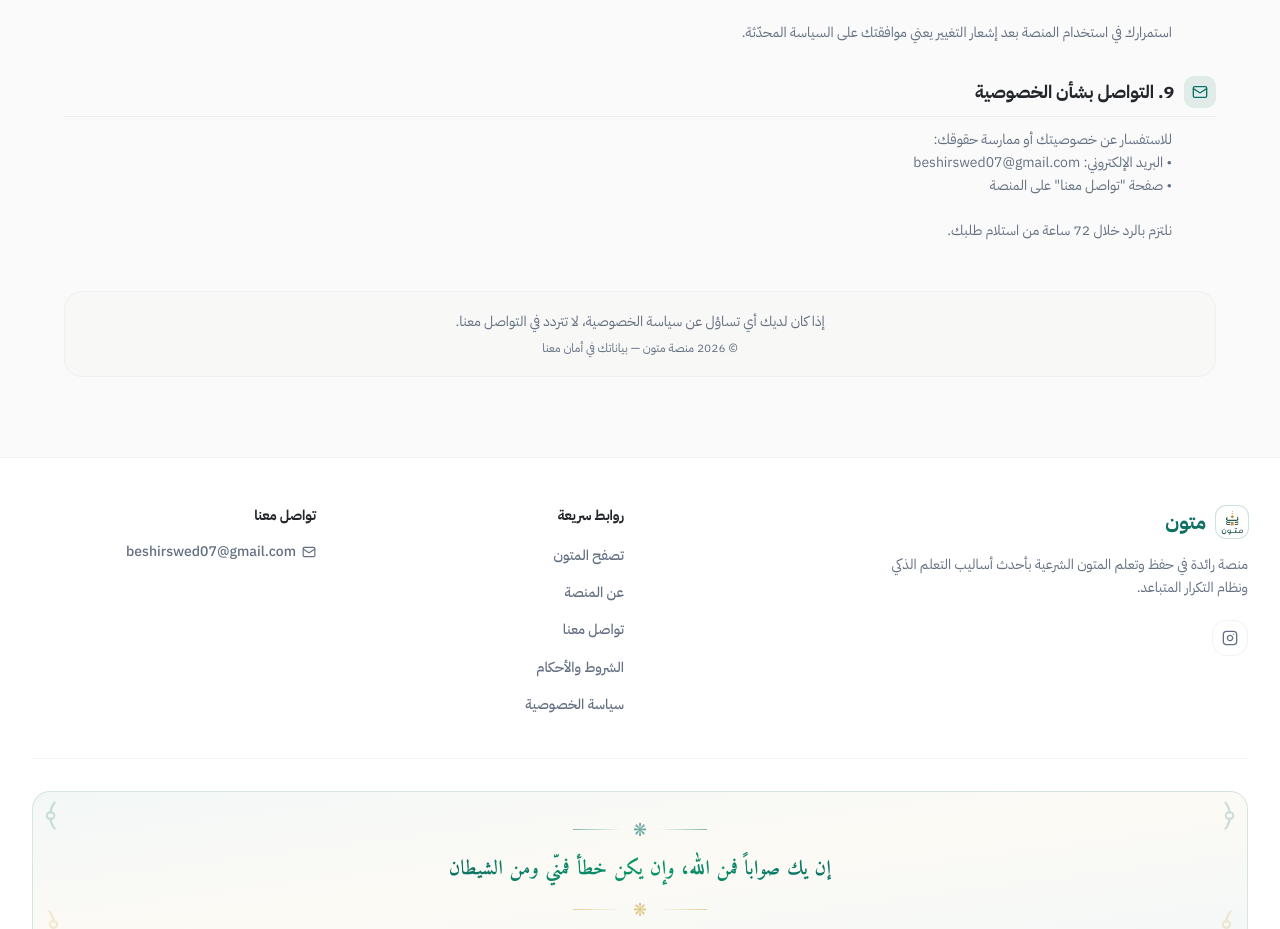
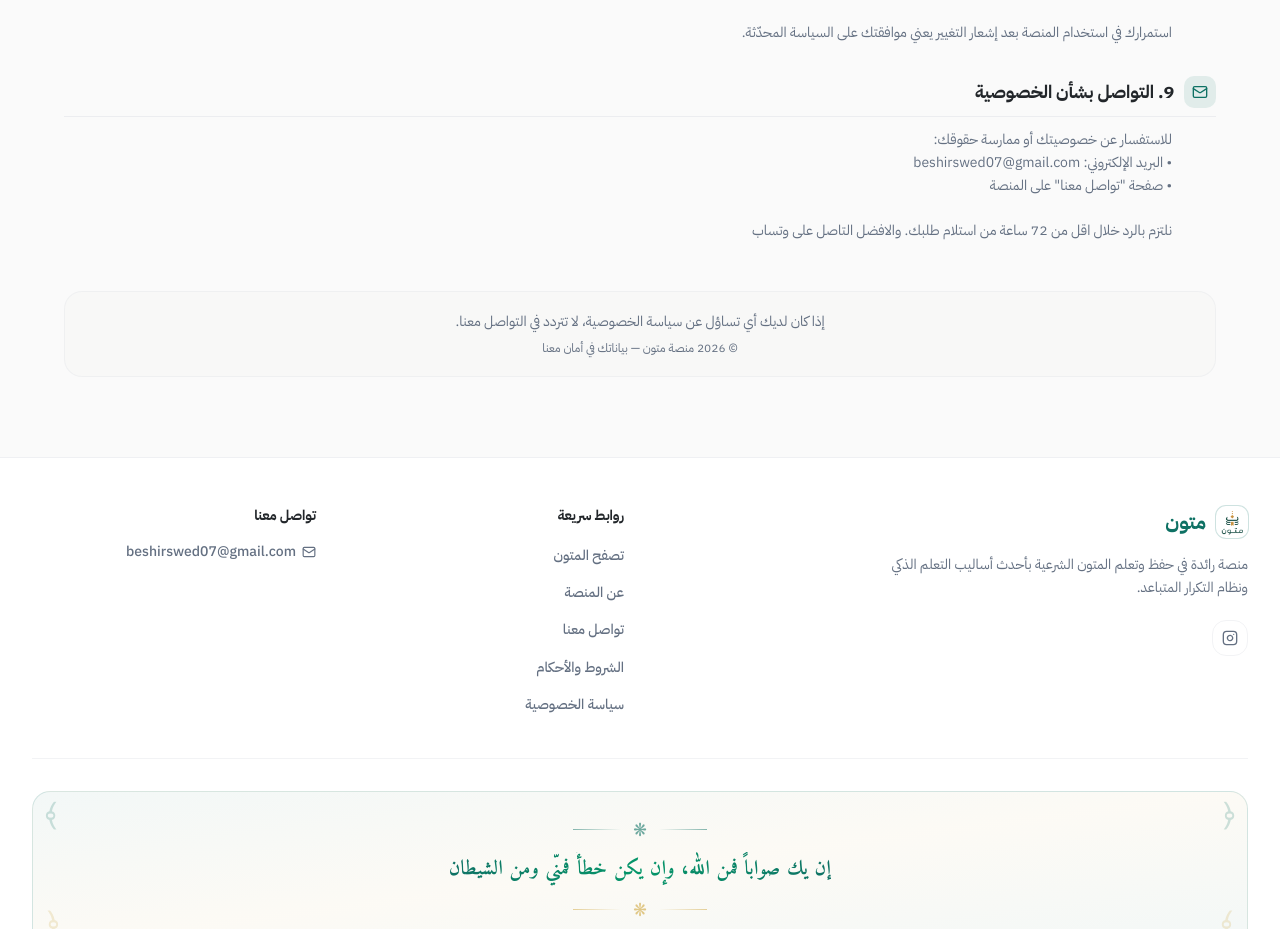
Before and after one commit to beshirswed1/motoon, a Next.js app: page /privacy in a window 1280 px wide. Shown: the part 2724-3653 px from the top of the page. Built offline with nearby package versions, Linux system fonts and the light colour scheme; no server answers; the database is empty.

Commit message:
feat: implement comprehensive book management, user navigation, PWA context, and content-rich

```diff
--- /dev/null
+++ b/google054ee476501d6baa (3).html
@@ -0,0 +1 @@
+google-site-verification: google054ee476501d6baa.html
--- a/src/app/privacy/page.tsx
+++ b/src/app/privacy/page.tsx
@@ -111,7 +111,7 @@
 • البريد الإلكتروني: beshirswed07@gmail.com
 • صفحة "تواصل معنا" على المنصة
 
-نلتزم بالرد خلال 72 ساعة من استلام طلبك.`,
+نلتزم بالرد خلال اقل من  72 ساعة من استلام طلبك. والافضل التاصل على وتساب `,
   },
 ];
 
```
